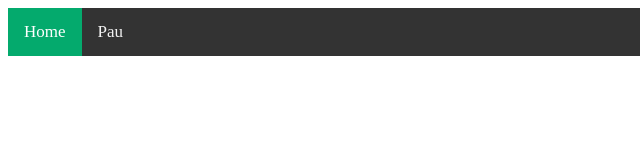
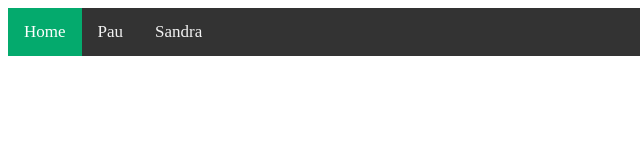
Before and after one commit to pauvilarpastor/actividadGithubFlow, a plain HTML site: page docs/index.html in a window 1280 px wide. Shown: the full height of the page, 0-640 px from the left. Drawn offline with Linux system fonts and the light colour scheme.

Commit message:
modificacion en el index.html

```diff
--- a/docs/index.html
+++ b/docs/index.html
@@ -17,6 +17,7 @@
     <div class="topnav">
       <a class="active" href="#">Home</a>
       <a href="personas/pau.html">Pau</a>
+      <a href="./sandra.html">Sandra</a>
   </body>
 
 </html>
```
